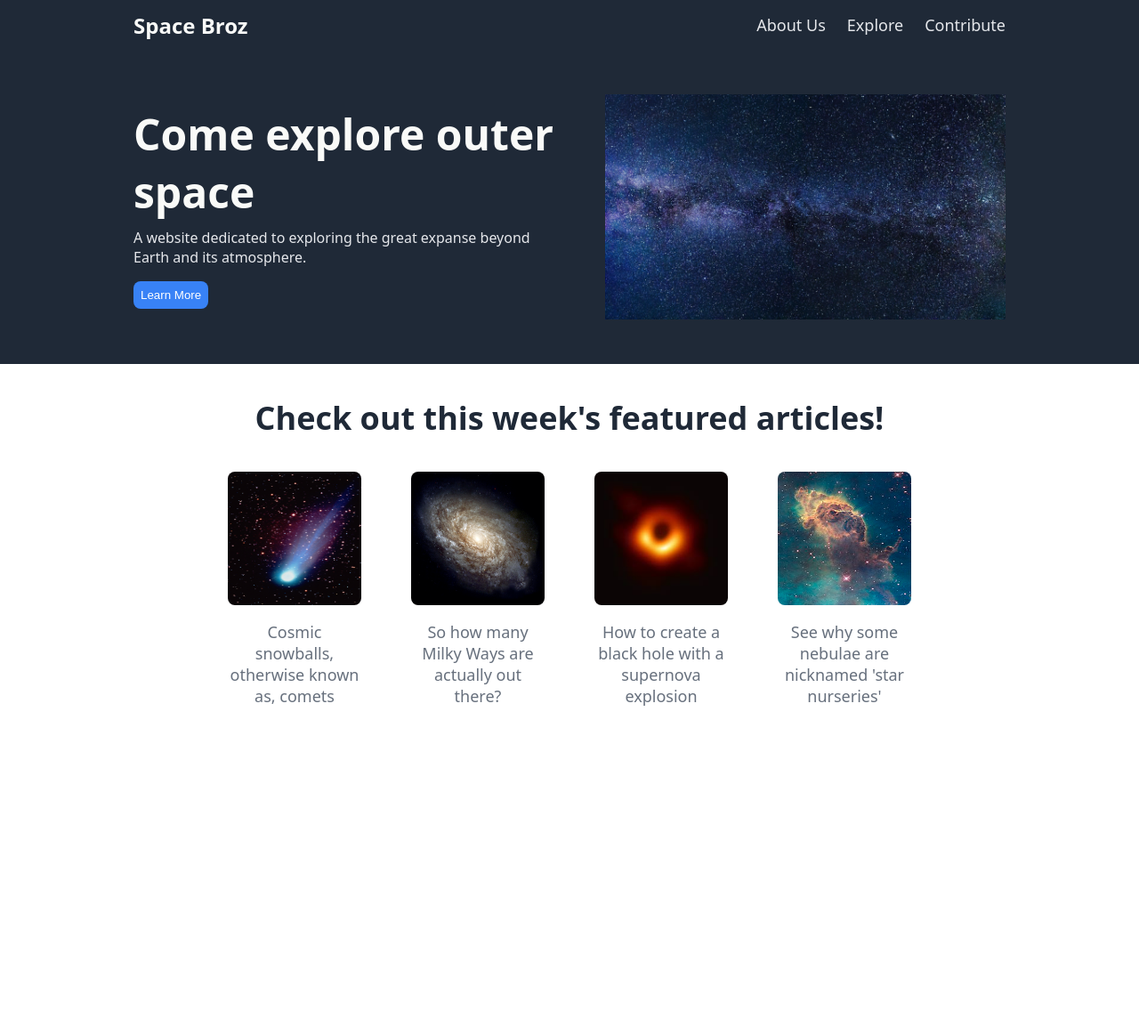
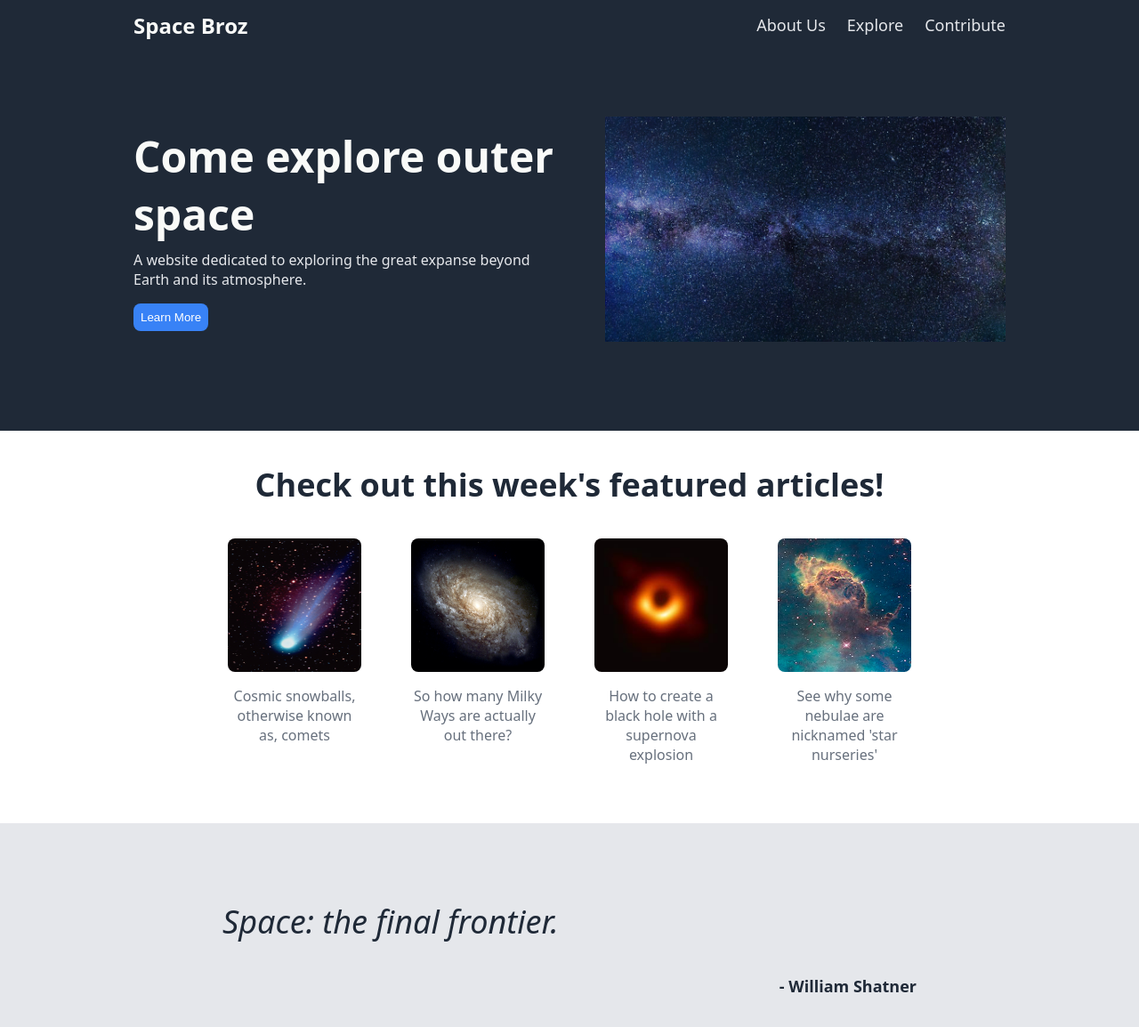
Before and after one commit to hmgoman/landing-page, a plain HTML site: page index.html in a window 1280 px wide. Shown: the whole page at 89% size. Before the commit the page ends 812 px from the top, so only its background shows below. Drawn offline with Linux system fonts and the light colour scheme.

Commit message:
Added quote section

```diff
--- a/index.html
+++ b/index.html
@@ -9,7 +9,7 @@
     </head>
     <body>
 
-        <div class="header">
+        <div class="header-section">
 
             <div class="nav">
                 <div class="logo">Space Broz</div>
@@ -31,7 +31,7 @@
 
         </div>
 
-        <div class="info">
+        <div class="info-section">
 
             <p class="info-header">Check out this week's featured articles!</p>
             <div class="articles">
@@ -55,7 +55,12 @@
 
         </div>
 
-        <div class="quote">
+        <div class="quote-section">
+            <p class="quote">Space: the final frontier.</p>
+            <p class="quotee">- William Shatner</p>
+        </div>
+
+        <div class="action">
 
         </div>
 
--- a/style.css
+++ b/style.css
@@ -41,14 +41,15 @@ a {
     align-items: center;
     gap: 50px;
     padding-inline: 150px;
-    padding-block: 50px;
+    padding-top: 75px;
+    padding-bottom: 100px;
     color: white;
     background-color: #1F2937;
 }
 
 .section {
     font-size: 48px;
-    font-weight: bold;
+    font-weight: bolder;
     color: #F9FAF8;
     margin: 0;
 }
@@ -77,7 +78,7 @@ button {
 
 .info-header {
     font-size: 36px;
-    font-weight: bold;
+    font-weight: bolder;
     color: #1F2937;
     text-align: center;
 }
@@ -86,6 +87,7 @@ button {
     display: flex;
     justify-content: space-evenly;
     margin-inline: 200px;
+    margin-bottom: 50px;
 }
 
 .card {
@@ -94,7 +96,7 @@ button {
     flex-wrap: wrap;
     width: 150px;
     text-align: center;
-    font-size: 18px;
+    font-size: 16px;
     color: #67707d;
 }
 
@@ -105,3 +107,24 @@ button {
 }
 
 /* quote section */
+
+.quote-section {
+    color: #1F2937;
+    background-color: #E5E7EB;
+    padding-inline: 250px;
+    padding-block: 50px;
+}
+
+.quote {
+    font-size: 36px;
+    font-style: italic;
+    font-weight: lighter;
+}
+
+.quotee {
+    font-size: 18px;
+    font-weight: bold;
+    text-align: end;
+}
+
+/* call to action section */
```
